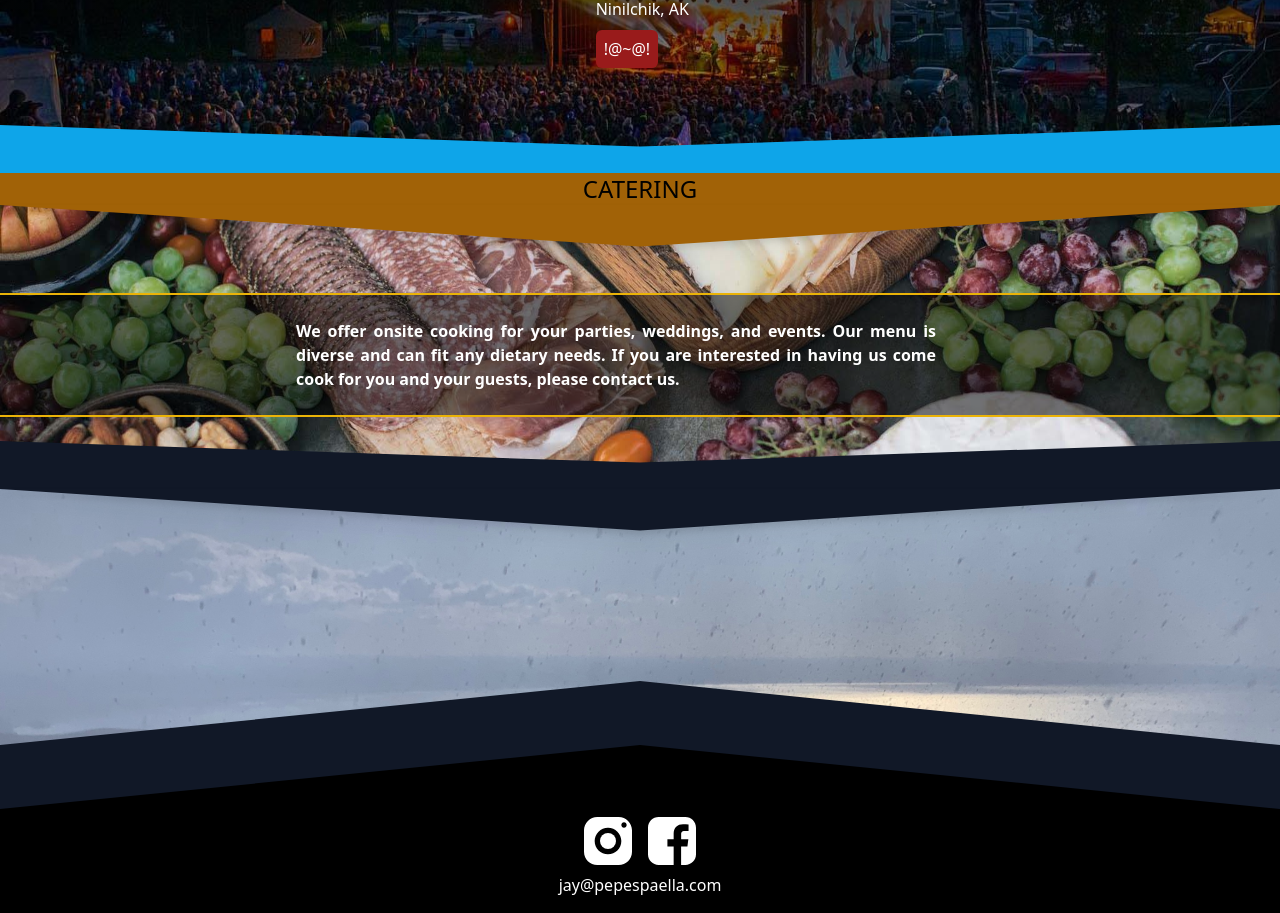
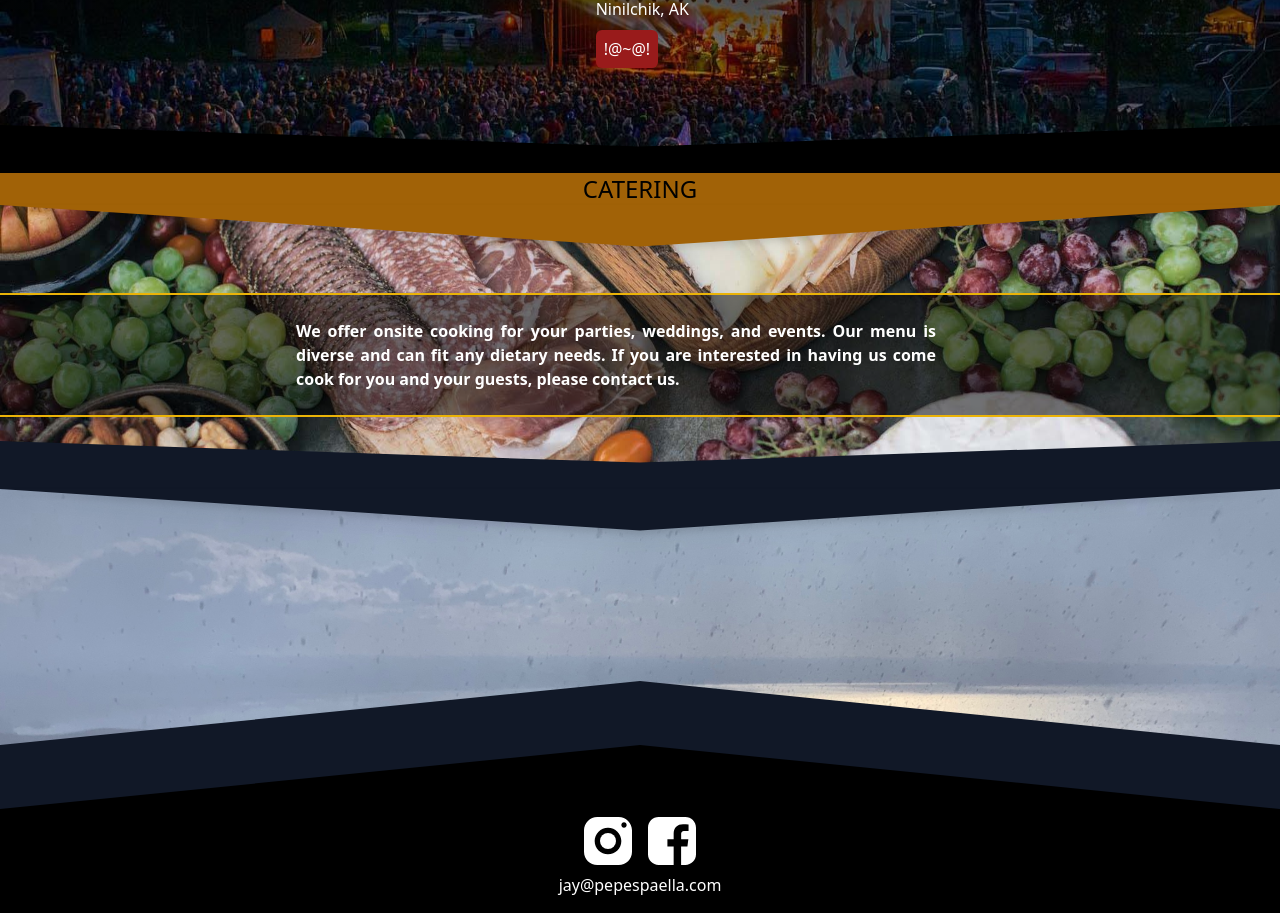
Before and after one commit to casa-pepe/casa-pepe.github.io, a Nuxt app: page / in a window 1280 px wide. Shown: the part 2340-3253 px from the top of the page. Built offline with nearby package versions, Linux system fonts and the light colour scheme.

Commit message:
fixing colors

```diff
--- a/pages/index.vue
+++ b/pages/index.vue
@@ -83,7 +83,7 @@
 
             <Event
               startFillColor="fill-red-700"
-              endFillColor="fill-sky-500"
+              endFillColor="bg-yellow-700"
               eventTitle="Salmonfest"
               eventDate="August 4th - 6th 2023"
               eventLocation="Ninilchik, AK"
```
